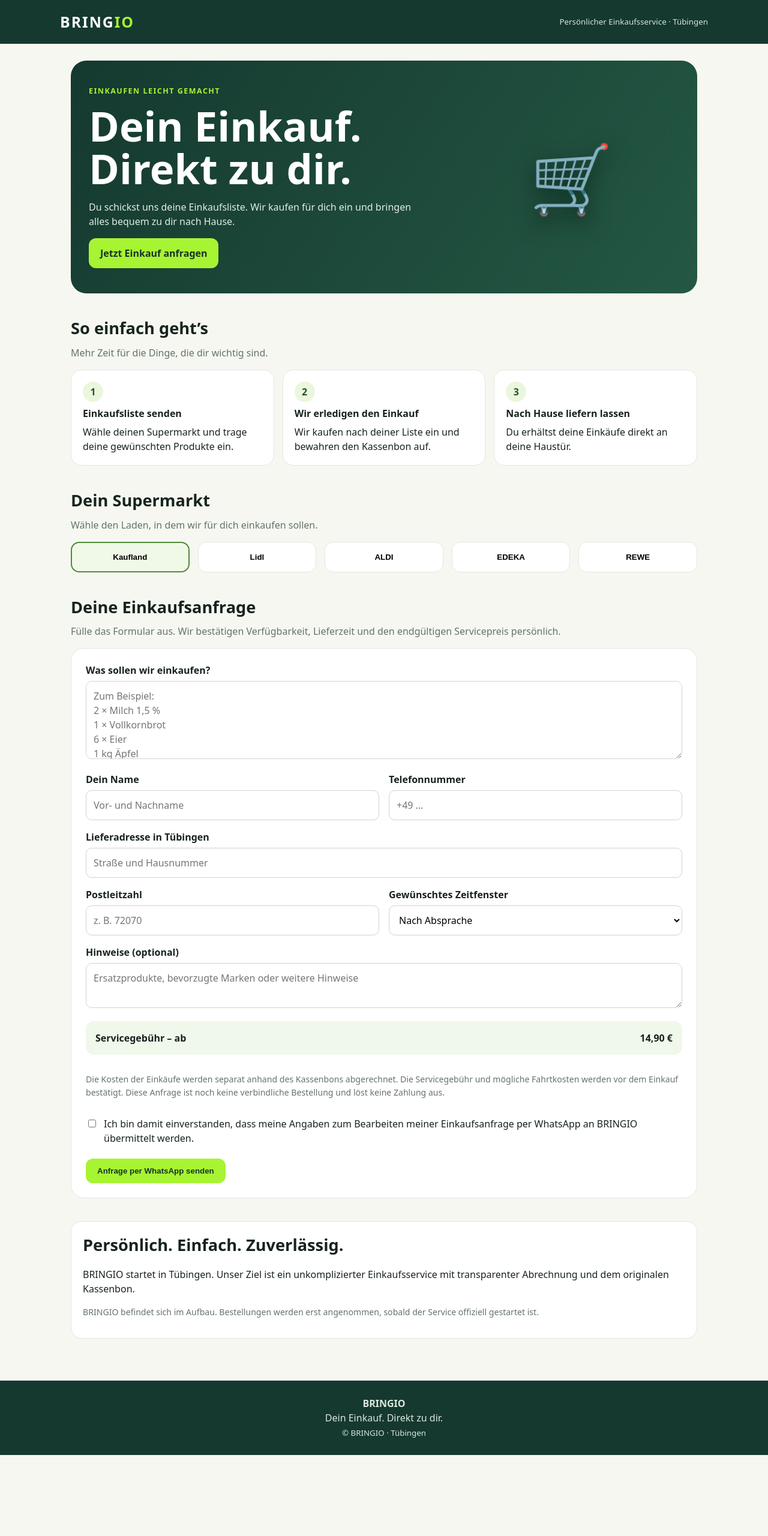
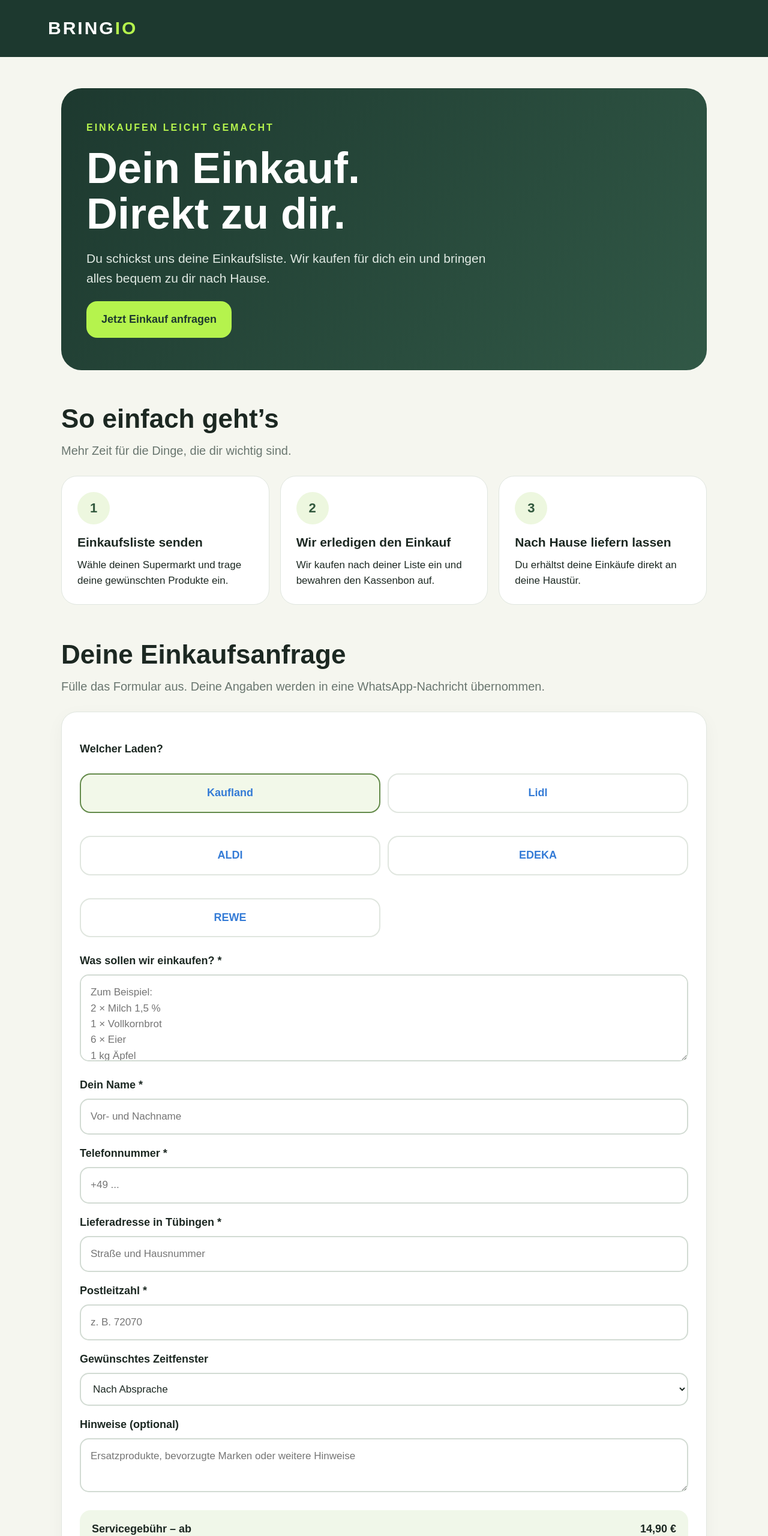
Before and after one commit to Bringio/Bringio, a plain HTML site: page index.html in a window 1280 px wide. Shown: the top 2560 px of the page at 60% size. Before the commit the page ends 2425 px from the top, so only its background shows below. Drawn offline with Linux system fonts and the light colour scheme.

Commit message:
Update BRINGIO website with WhatsA

```diff
--- a/index.html
+++ b/index.html
@@ -3,96 +3,117 @@
 <head>
   <meta charset="utf-8">
   <meta name="viewport" content="width=device-width, initial-scale=1">
-<meta name="theme-color" content="#15392f">
-<link rel="manifest" href="manifest.webmanifest">
-<link rel="icon" href="icon.svg" type="image/svg+xml">
+  <meta name="theme-color" content="#1d392f">
+  <meta name="description" content="BRINGIO – Dein Einkauf. Direkt zu dir. Einkaufsservice in Tübingen.">
+  <link rel="manifest" href="./manifest.webmanifest">
+  <link rel="icon" href="./icon.svg" type="image/svg+xml">
   <title>BRINGIO – Dein Einkauf. Direkt zu dir.</title>
   <style>
-:root{--green:#15392f;--lime:#a7f432;--cream:#f6f7f1;--ink:#17231e;--muted:#64736b;--line:#e2e8e2}
-*{box-sizing:border-box}body{margin:0;background:var(--cream);color:var(--ink);font:16px/1.5 system-ui,-apple-system,Segoe UI,sans-serif}
-header{background:var(--green);color:white;padding:18px 22px;position:sticky;top:0;z-index:5}
-.nav{max-width:1080px;margin:auto;display:flex;align-items:center;justify-content:space-between;gap:16px}
-.brand{font-size:1.55rem;font-weight:900;letter-spacing:.08em}.brand span{color:var(--lime)}
-.nav small{color:#d6e6dc}
-main{max-width:1080px;margin:auto;padding:28px 18px 70px}
-.hero{background:linear-gradient(125deg,#15392f,#245844);color:white;border-radius:26px;padding:42px 30px;display:grid;grid-template-columns:1.25fr .75fr;gap:25px;align-items:center;overflow:hidden}
-.eyebrow{color:var(--lime);font-weight:800;letter-spacing:.12em;text-transform:uppercase;font-size:.78rem}
-h1{font-size:clamp(2.2rem,6vw,4.3rem);line-height:1.04;margin:12px 0}
-.hero p{color:#e1eee6;max-width:560px}.heroIcon{font-size:7rem;text-align:center;filter:drop-shadow(0 12px 18px #071b14)}
-.btn{border:0;border-radius:12px;background:var(--lime);color:#173326;font-weight:800;padding:13px 19px;cursor:pointer;text-decoration:none;display:inline-block}
-.section{margin-top:38px}.section h2{font-size:1.7rem;margin:0 0 8px}.sub{color:var(--muted);margin-top:0}
-.steps,.shops{display:grid;grid-template-columns:repeat(3,1fr);gap:14px}
-.card{background:white;border:1px solid var(--line);border-radius:18px;padding:19px}
-.card strong{display:block;margin:7px 0}.num{width:34px;height:34px;border-radius:50%;background:#eaf7dc;color:#28532d;display:grid;place-items:center;font-weight:900}
-.shops{grid-template-columns:repeat(5,1fr)}
-.shop{background:white;border:1px solid var(--line);border-radius:14px;padding:16px 8px;text-align:center;font-weight:800;cursor:pointer}
-.shop[aria-pressed=true]{border:2px solid #4f8b36;background:#f0f9e8}
-form{background:white;border:1px solid var(--line);border-radius:22px;padding:24px;display:grid;grid-template-columns:1fr 1fr;gap:16px}
-label{display:block;font-weight:700;margin-bottom:6px}input,textarea,select{width:100%;padding:12px;border:1px solid #ccd6ce;border-radius:10px;font:inherit;background:white}
-textarea{min-height:130px;resize:vertical}.full{grid-column:1/-1}.price{background:#f0f7eb;border-radius:14px;padding:16px;display:flex;justify-content:space-between;align-items:center;font-weight:800}
-.note{font-size:.88rem;color:var(--muted)}footer{background:var(--green);color:#dbe8df;padding:26px 18px;text-align:center}
-#result{display:none;background:#eaf7dc;border:1px solid #cce7b5;padding:14px;border-radius:12px;white-space:pre-wrap}
-@media(max-width:700px){.hero{grid-template-columns:1fr;padding:30px 22px}.heroIcon{display:none}.steps{grid-template-columns:1fr}.shops{grid-template-columns:repeat(2,1fr)}form{grid-template-columns:1fr}.full{grid-column:auto}.nav small{display:none}}
+    :root{--green:#1d392f;--lime:#b5f34d;--ink:#1c2822;--muted:#69766f;--paper:#f5f6ef;--line:#e0e6df}
+    *{box-sizing:border-box}html{scroll-behavior:smooth}body{margin:0;background:var(--paper);color:var(--ink);font-family:Arial,Helvetica,sans-serif;line-height:1.55}
+    header{background:var(--green);color:white;padding:24px max(22px,calc((100% - 1120px)/2));font-size:30px;font-weight:900;letter-spacing:3px;position:sticky;top:0;z-index:5}
+    header span{color:var(--lime)}main{max-width:1120px;margin:auto;padding:28px 22px 70px}
+    .hero{background:linear-gradient(130deg,#1d392f,#315846);color:white;border-radius:34px;padding:54px 42px;margin:24px 0 56px}
+    .eyebrow{color:var(--lime);font-weight:800;letter-spacing:3px;text-transform:uppercase}.hero h1{font-size:clamp(42px,7vw,72px);line-height:1.05;margin:18px 0}.hero p{font-size:21px;max-width:680px;color:#e0e9e3}
+    .btn{display:inline-block;border:0;border-radius:18px;background:var(--lime);color:var(--green);font-size:18px;font-weight:800;padding:17px 25px;text-decoration:none;cursor:pointer}
+    h2{font-size:clamp(30px,5vw,44px);line-height:1.15;margin:0 0 12px}.sub{color:var(--muted);font-size:20px;margin:0 0 26px}
+    .steps{display:grid;grid-template-columns:repeat(3,1fr);gap:18px;margin:24px 0 58px}.card,.formcard{background:white;border:1px solid var(--line);border-radius:26px;padding:26px}
+    .stepno{display:grid;place-items:center;width:54px;height:54px;border-radius:50%;background:#edf7df;color:#31583d;font-weight:900;font-size:22px}
+    .card h3{font-size:21px;margin:14px 0 8px}.card p{margin:0;font-size:17px}
+    .formwrap{margin-top:54px}.formcard{padding:30px;box-shadow:0 8px 30px #1d392f0a}
+    label{display:block;font-size:18px;font-weight:750;margin:18px 0 8px}
+    input,textarea,select{width:100%;font:inherit;font-size:17px;padding:15px 16px;border:2px solid #d2dbd3;border-radius:15px;background:white;color:var(--ink)}
+    textarea{min-height:145px;resize:vertical}input:focus,textarea:focus,select:focus{outline:3px solid #b5f34d66;border-color:#648b4b}
+    .stores{display:grid;grid-template-columns:repeat(2,1fr);gap:12px}.store{position:relative}.store input{position:absolute;opacity:0;pointer-events:none}.store span{display:block;text-align:center;border:2px solid var(--line);background:white;border-radius:18px;padding:17px;font-weight:800;color:#347bd6;cursor:pointer}.store input:checked+span{border-color:#648b4b;background:#f2f8e9}
+    .fee{margin:22px 0;background:#f0f7e9;padding:18px 20px;border-radius:18px;display:flex;justify-content:space-between;gap:12px;font-size:18px;font-weight:800}
+    .notice{color:var(--muted);font-size:16px;margin:18px 0}.whatsapp{width:100%;background:#20b85a;color:white;margin-top:12px}.whatsapp:disabled{opacity:.5;cursor:not-allowed}
+    .small{font-size:14px;color:var(--muted)}footer{background:var(--green);color:#e3ece5;padding:30px 22px;text-align:center}
+    @media(max-width:760px){.steps{grid-template-columns:1fr}.hero{padding:38px 26px;border-radius:28px}.formcard{padding:22px}.stores{grid-template-columns:1fr 1fr}}
   </style>
 </head>
 <body>
-<header><div class="nav"><div class="brand">BRING<span>IO</span></div><small>Persönlicher Einkaufsservice · Tübingen</small></div></header>
+<header>BRING<span>IO</span></header>
 <main>
   <section class="hero">
- <div><div class="eyebrow">Einkaufen leicht gemacht</div><h1>Dein Einkauf.<br>Direkt zu dir.</h1>
+    <div class="eyebrow">Einkaufen leicht gemacht</div>
+    <h1>Dein Einkauf.<br>Direkt zu dir.</h1>
     <p>Du schickst uns deine Einkaufsliste. Wir kaufen für dich ein und bringen alles bequem zu dir nach Hause.</p>
- <a class="btn" href="#bestellen">Jetzt Einkauf anfragen</a></div>
- <div class="heroIcon" aria-hidden="true">🛒</div>
+    <a class="btn" href="#anfrage">Jetzt Einkauf anfragen</a>
   </section>
-<section class="section"><h2>So einfach geht’s</h2><p class="sub">Mehr Zeit für die Dinge, die dir wichtig sind.</p>
+
+  <section>
+    <h2>So einfach geht’s</h2><p class="sub">Mehr Zeit für die Dinge, die dir wichtig sind.</p>
     <div class="steps">
-  <div class="card"><div class="num">1</div><strong>Einkaufsliste senden</strong><span>Wähle deinen Supermarkt und trage deine gewünschten Produkte ein.</span></div>
-  <div class="card"><div class="num">2</div><strong>Wir erledigen den Einkauf</strong><span>Wir kaufen nach deiner Liste ein und bewahren den Kassenbon auf.</span></div>
-  <div class="card"><div class="num">3</div><strong>Nach Hause liefern lassen</strong><span>Du erhältst deine Einkäufe direkt an deine Haustür.</span></div>
+      <article class="card"><div class="stepno">1</div><h3>Einkaufsliste senden</h3><p>Wähle deinen Supermarkt und trage deine gewünschten Produkte ein.</p></article>
+      <article class="card"><div class="stepno">2</div><h3>Wir erledigen den Einkauf</h3><p>Wir kaufen nach deiner Liste ein und bewahren den Kassenbon auf.</p></article>
+      <article class="card"><div class="stepno">3</div><h3>Nach Hause liefern lassen</h3><p>Du erhältst deine Einkäufe direkt an deine Haustür.</p></article>
     </div>
   </section>
-<section class="section"><h2>Dein Supermarkt</h2><p class="sub">Wähle den Laden, in dem wir für dich einkaufen sollen.</p>
- <div class="shops" id="shops">
-  <button class="shop" type="button" aria-pressed="true">Kaufland</button><button class="shop" type="button" aria-pressed="false">Lidl</button><button class="shop" type="button" aria-pressed="false">ALDI</button><button class="shop" type="button" aria-pressed="false">EDEKA</button><button class="shop" type="button" aria-pressed="false">REWE</button>
+
+  <section class="formwrap" id="anfrage">
+    <h2>Deine Einkaufsanfrage</h2>
+    <p class="sub">Fülle das Formular aus. Deine Angaben werden in eine WhatsApp-Nachricht übernommen.</p>
+    <div class="formcard">
+      <form id="orderForm">
+        <label>Welcher Laden?</label>
+        <div class="stores">
+          <label class="store"><input type="radio" name="store" value="Kaufland" checked><span>Kaufland</span></label>
+          <label class="store"><input type="radio" name="store" value="Lidl"><span>Lidl</span></label>
+          <label class="store"><input type="radio" name="store" value="ALDI"><span>ALDI</span></label>
+          <label class="store"><input type="radio" name="store" value="EDEKA"><span>EDEKA</span></label>
+          <label class="store"><input type="radio" name="store" value="REWE"><span>REWE</span></label>
+        </div>
+        <label for="items">Was sollen wir einkaufen? *</label>
+        <textarea id="items" required placeholder="Zum Beispiel:&#10;2 × Milch 1,5 %&#10;1 × Vollkornbrot&#10;6 × Eier&#10;1 kg Äpfel"></textarea>
+        <label for="name">Dein Name *</label><input id="name" required autocomplete="name" placeholder="Vor- und Nachname">
+        <label for="phone">Telefonnummer *</label><input id="phone" required type="tel" autocomplete="tel" placeholder="+49 ...">
+        <label for="address">Lieferadresse in Tübingen *</label><input id="address" required autocomplete="street-address" placeholder="Straße und Hausnummer">
+        <label for="zip">Postleitzahl *</label><input id="zip" required inputmode="numeric" autocomplete="postal-code" placeholder="z. B. 72070">
+        <label for="time">Gewünschtes Zeitfenster</label>
+        <select id="time"><option>Nach Absprache</option><option>Vormittags</option><option>Mittags</option><option>Nachmittags</option><option>Abends</option></select>
+        <label for="notes">Hinweise (optional)</label><textarea id="notes" style="min-height:90px" placeholder="Ersatzprodukte, bevorzugte Marken oder weitere Hinweise"></textarea>
+        <div class="fee"><span>Servicegebühr – ab</span><span>14,90 €</span></div>
+        <p class="notice">Die Kosten der Einkäufe werden separat anhand des Kassenbons abgerechnet. Die Servicegebühr und mögliche Fahrtkosten werden vor dem Einkauf bestätigt. Diese Anfrage ist noch keine verbindliche Bestellung und löst keine Zahlung aus.</p>
+        <button class="btn whatsapp" type="submit">Über WhatsApp senden</button>
+        <p class="small">Nach dem Klick öffnet sich WhatsApp mit deiner vorbereiteten Anfrage. Bitte prüfe die Nachricht und drücke dort auf „Senden“.</p>
+      </form>
     </div>
   </section>
-<section class="section" id="bestellen"><h2>Deine Einkaufsanfrage</h2><p class="sub">Fülle das Formular aus. Wir bestätigen Verfügbarkeit, Lieferzeit und den endgültigen Servicepreis persönlich.</p>
-<form id="orderForm">
- <div class="full"><label for="items">Was sollen wir einkaufen?</label><textarea id="items" required placeholder="Zum Beispiel:&#10;2 × Milch 1,5 %&#10;1 × Vollkornbrot&#10;6 × Eier&#10;1 kg Äpfel"></textarea></div>
- <div><label for="name">Dein Name</label><input id="name" required autocomplete="name" placeholder="Vor- und Nachname"></div>
- <div><label for="phone">Telefonnummer</label><input id="phone" required type="tel" autocomplete="tel" placeholder="+49 …"></div>
- <div class="full"><label for="address">Lieferadresse in Tübingen</label><input id="address" required autocomplete="street-address" placeholder="Straße und Hausnummer"></div>
- <div><label for="postcode">Postleitzahl</label><input id="postcode" required inputmode="numeric" placeholder="z. B. 72070"></div>
- <div><label for="time">Gewünschtes Zeitfenster</label><select id="time"><option>Nach Absprache</option><option>10:00–12:00 Uhr</option><option>12:00–14:00 Uhr</option><option>16:00–18:00 Uhr</option><option>18:00–20:00 Uhr</option></select></div>
- <div class="full"><label for="notes">Hinweise (optional)</label><textarea id="notes" style="min-height:75px" placeholder="Ersatzprodukte, bevorzugte Marken oder weitere Hinweise"></textarea></div>
- <div class="full price"><span>Servicegebühr – ab</span><span>14,90 €</span></div>
- <p class="full note">Die Kosten der Einkäufe werden separat anhand des Kassenbons abgerechnet. Die Servicegebühr und mögliche Fahrtkosten werden vor dem Einkauf bestätigt. Diese Anfrage ist noch keine verbindliche Bestellung und löst keine Zahlung aus.</p>
- <div class="full">
-  <label style="display:flex;gap:10px;align-items:flex-start;font-weight:500">
-   <input id="whatsappConsent" type="checkbox" required style="width:auto;margin-top:5px">
-   <span>Ich bin damit einverstanden, dass meine Angaben zum Bearbeiten meiner Einkaufsanfrage per WhatsApp an BRINGIO übermittelt werden.</span>
-  </label>
- </div>
- <div class="full"><button class="btn" type="submit">Anfrage per WhatsApp senden</button></div>
- <div class="full" id="result" role="status"></div>
-</form>
+  <section class="card" style="margin-top:40px">
+    <h2>Persönlich. Einfach. Zuverlässig.</h2>
+    <p>BRINGIO startet in Tübingen. Unser Ziel ist ein unkomplizierter Einkaufsservice mit transparenter Abrechnung und dem originalen Kassenbon.</p>
+    <p class="notice">BRINGIO befindet sich im Aufbau. Anfragen werden erst verbindlich bestätigt, sobald der Service offiziell gestartet ist.</p>
   </section>
-<section class="section card"><h2>Persönlich. Einfach. Zuverlässig.</h2><p>BRINGIO startet in Tübingen. Unser Ziel ist ein unkomplizierter Einkaufsservice mit transparenter Abrechnung und dem originalen Kassenbon.</p><p class="note">BRINGIO befindet sich im Aufbau. Bestellungen werden erst angenommen, sobald der Service offiziell gestartet ist.</p></section>
 </main>
-<footer><strong>BRINGIO</strong><br>Dein Einkauf. Direkt zu dir.<br><small>© BRINGIO · Tübingen</small></footer>
+<footer>BRINGIO · Dein Einkauf. Direkt zu dir.</footer>
 <script>
-let selectedShop='Kaufland';
-document.querySelectorAll('.shop').forEach(btn=>btn.addEventListener('click',()=>{document.querySelectorAll('.shop').forEach(b=>b.setAttribute('aria-pressed','false'));btn.setAttribute('aria-pressed','true');selectedShop=btn.textContent;}));
-document.getElementById('orderForm').addEventListener('submit',e=>{
- e.preventDefault();
- const v=id=>document.getElementById(id).value.trim();
- const summary=`BRINGIO – Einkaufsanfrage (unverbindlich)\\nSupermarkt: ${selectedShop}\\nProdukte:\\n${v('items')}\\nName: ${v('name')}\\nTelefon: ${v('phone')}\\nAdresse: ${v('address')}, ${v('postcode')} Tübingen\\nLieferzeit: ${v('time')}\\nHinweise: ${v('notes')||'Keine'}`;
- const box=document.getElementById('result');
- box.style.display='block';
- box.textContent='WhatsApp wird geöffnet. Bitte prüfe deine Angaben und tippe dort selbst auf „Senden“. Deine Anfrage gilt erst als übermittelt, wenn du sie in WhatsApp abschickst.';
- const whatsappUrl='https://wa.me/491777064275?text='+encodeURIComponent(summary);
- window.open(whatsappUrl,'_blank','noopener,noreferrer');
+  const WHATSAPP_NUMBER = "491777064275";
+  document.getElementById("orderForm").addEventListener("submit", function(event) {
+    event.preventDefault();
+    const store = document.querySelector('input[name="store"]:checked')?.value || "Nicht ausgewählt";
+    const value = id => document.getElementById(id).value.trim();
+    const message = [
+      "Hallo BRINGIO! Ich möchte eine Einkaufsanfrage senden.",
+      "",
+      "Supermarkt: " + store,
+      "Einkaufsliste:",
+      value("items"),
+      "",
+      "Name: " + value("name"),
+      "Telefon: " + value("phone"),
+      "Lieferadresse: " + value("address"),
+      "PLZ: " + value("zip"),
+      "Gewünschte Zeit: " + value("time"),
+      "Hinweise: " + (value("notes") || "Keine"),
+      "",
+      "Ich weiß, dass dies zunächst eine Anfrage und noch keine verbindliche Bestellung ist."
+    ].join("\n");
+    const url = "https://wa.me/" + WHATSAPP_NUMBER + "?text=" + encodeURIComponent(message);
+    window.location.href = url;
   });
+  if ("serviceWorker" in navigator && location.protocol.startsWith("http")) {
+    window.addEventListener("load", () => navigator.serviceWorker.register("./sw.js").catch(() => {}));
+  }
 </script>
-<script>if ("serviceWorker" in navigator) { window.addEventListener("load", () => navigator.serviceWorker.register("./sw.js").catch(() => {})); }</script>
-</body></html>
+</body>
+</html>
```
Also changed, not shown: sw.js (+14 -4 lines), README.txt, icon.svg, manifest.webmanifest. Lines whose indentation alone changed are shown as unchanged.
